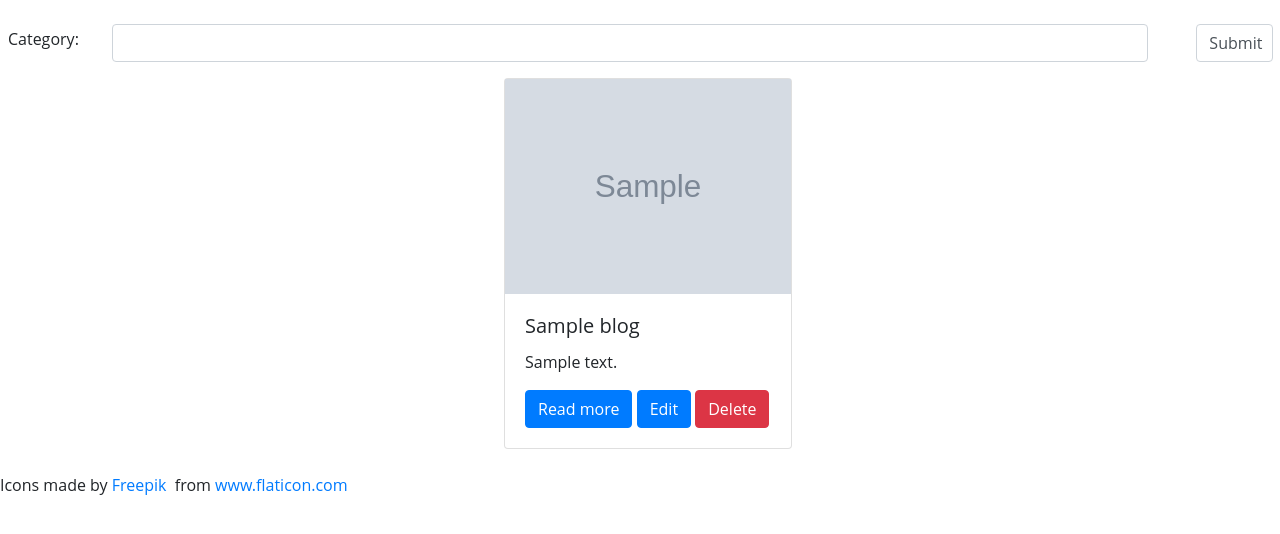
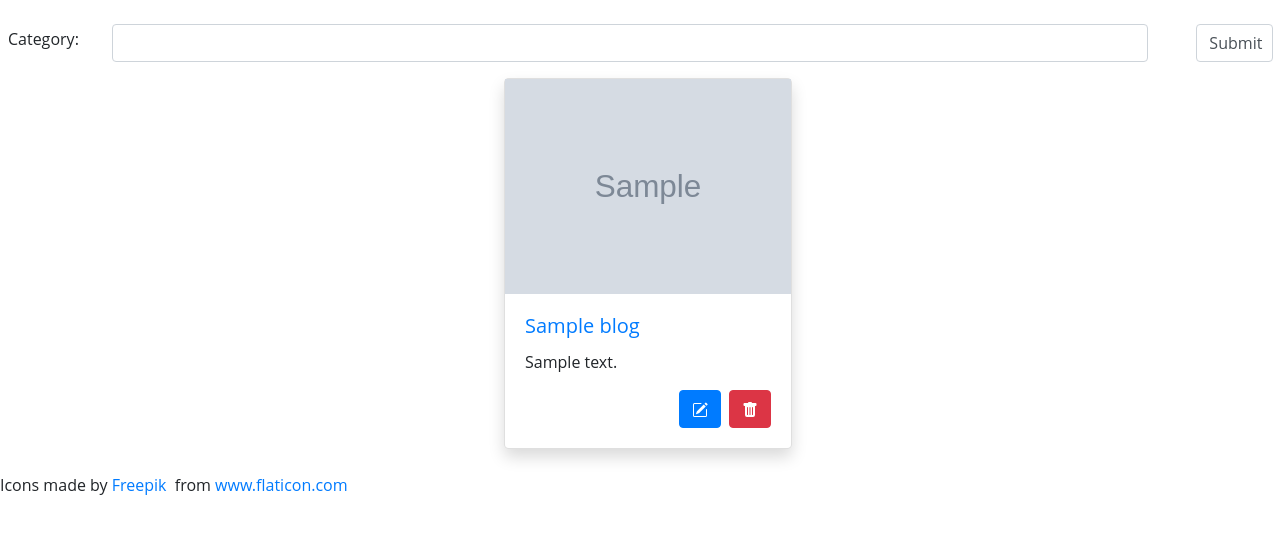
Before and after one commit to filippo-viti/blog, a Symfony app: template templates/blog/list.html.twig in a window 1280 px wide. Shown: the part 56-590 px from the top of the page. Run offline with Twig, Linux system fonts and the light colour scheme; the template is opened without the code that fills it: most values are stand-ins (such as "Sample title", 1, 10 or a date in 2020); grey boxes marked "Sample" are stand-in pictures; form fields are guessed from the names that the template uses; some libraries are stand-ins or nearby versions.

Commit message:
Added stretched link to cards

```diff
--- a/public/css/custom.css
+++ b/public/css/custom.css
@@ -1,3 +1,7 @@
 body {
     font-family: 'Open Sans', sans-serif;
 }
+
+.card .btn {
+    z-index: 5000;
+}
--- a/templates/blog/list.html.twig
+++ b/templates/blog/list.html.twig
@@ -27,7 +27,7 @@
 
         {% if blogs %}
             {% for blog in blogs %}
-                <div class="card mb-4" style="width: 18rem;">
+                <div class="card rounded-lg shadow mb-4" style="width: 18rem;">
                     {% if blog.image %}
                         {# immagine trovata, visualizzala #}
                         <img src="/img/blogs/{{blog.image}}" class="" alt="{{blog.title}}">
@@ -36,11 +36,23 @@
                         <img src="/img/blogs/default.png" class="img-fluid rounded" alt="Default image">
                     {% endif %}
                     <div class="card-body">
-                        <h5 class="card-title">{{blog.title}}</h5>
+                        <h5 class="card-title">
+                            <a class="stretched-link" href="{{path('app_blog_read', {id: blog.id})}}">{{blog.title}}</a>
+                        </h5>
                         <p class="card-text">{{blog.shortDescription}}</p>
-                        <a href="{{path('app_blog_read', {id: blog.id})}}" class="btn btn-primary">Read more</a>
-                        <a href="{{path('app_blog_edit', {id: blog.id})}}" class="btn btn-primary">Edit</a>
-                        <a href="{{path('app_blog_delete', {id: blog.id})}}" class="btn btn-danger">Delete</a>
+                        <div class="d-flex justify-content-end">
+                            <a href="{{path('app_blog_edit', {id: blog.id})}}" class="btn btn-primary">
+                                <svg xmlns="http://www.w3.org/2000/svg" width="16" height="16" fill="currentColor" class="bi bi-pencil-square" viewBox="0 0 16 16">
+                                    <path d="M15.502 1.94a.5.5 0 0 1 0 .706L14.459 3.69l-2-2L13.502.646a.5.5 0 0 1 .707 0l1.293 1.293zm-1.75 2.456-2-2L4.939 9.21a.5.5 0 0 0-.121.196l-.805 2.414a.25.25 0 0 0 .316.316l2.414-.805a.5.5 0 0 0 .196-.12l6.813-6.814z"/>
+                                    <path fill-rule="evenodd" d="M1 13.5A1.5 1.5 0 0 0 2.5 15h11a1.5 1.5 0 0 0 1.5-1.5v-6a.5.5 0 0 0-1 0v6a.5.5 0 0 1-.5.5h-11a.5.5 0 0 1-.5-.5v-11a.5.5 0 0 1 .5-.5H9a.5.5 0 0 0 0-1H2.5A1.5 1.5 0 0 0 1 2.5v11z"/>
+                                </svg>
+                            </a>
+                            <a href="{{path('app_blog_delete', {id: blog.id})}}" class="btn btn-danger ml-2">
+                                <svg xmlns="http://www.w3.org/2000/svg" width="16" height="16" fill="currentColor" class="bi bi-trash-fill" viewBox="0 0 16 16">
+                                    <path d="M2.5 1a1 1 0 0 0-1 1v1a1 1 0 0 0 1 1H3v9a2 2 0 0 0 2 2h6a2 2 0 0 0 2-2V4h.5a1 1 0 0 0 1-1V2a1 1 0 0 0-1-1H10a1 1 0 0 0-1-1H7a1 1 0 0 0-1 1H2.5zm3 4a.5.5 0 0 1 .5.5v7a.5.5 0 0 1-1 0v-7a.5.5 0 0 1 .5-.5zM8 5a.5.5 0 0 1 .5.5v7a.5.5 0 0 1-1 0v-7A.5.5 0 0 1 8 5zm3 .5v7a.5.5 0 0 1-1 0v-7a.5.5 0 0 1 1 0z"/>
+                                </svg>
+                            </a>
+                        </div>
                     </div>
                 </div>
             {% endfor %}
```
